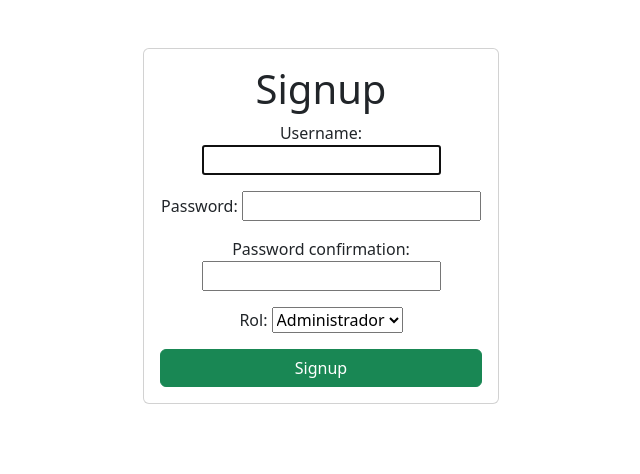
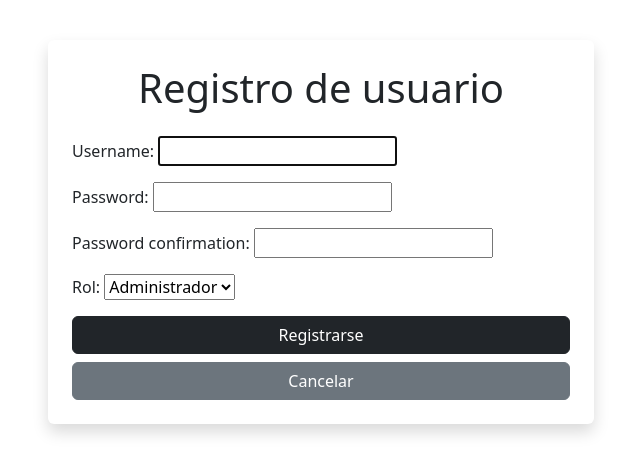
Before and after one commit to CDGuarnizoOrtiz/Plataforma-Colegio, a Django app: page /signup/ in a window 1280 px wide. Shown: the part 56-530 px from the top of the page, without its empty margins (319-959 px from the left). Run offline with Django 5.2, Linux system fonts and the light colour scheme.

Commit message:
cambio visual de login y signup

```diff
--- a/plataforma/templates/signup.html
+++ b/plataforma/templates/signup.html
@@ -1,11 +1,13 @@
 {% extends 'base.html' %}
 
 {% block content %}
-<main class="container">
-    <div class="row">
-        <div class="col-md-4 offset-md-4 mt-5">
-            <form action="{% url 'signup' %}" method="post" class="card card-body text-center">
-                <h1 class="text-center">Signup</h1>
+<main class="container mt-5">
+  <div class="row justify-content-center">
+    <div class="col-md-6">
+      <form method="POST" action="{% url 'signup' %}" class="card border-0 shadow">
+        <div class="card-body p-4">
+          <h1 class="mb-4 text-center text-dark">Registro de usuario</h1>
+
           {% csrf_token %}
           {{ form.non_field_errors }}
 
@@ -33,7 +35,11 @@
             {{ form.role.errors }}
           </div>
 
-                <button class="btn btn-success" type="submit">Signup</button>
+          <div class="d-grid gap-2 mt-3">
+            <button type="submit" class="btn btn-dark">Registrarse</button>
+            <a href="/" class="btn btn-secondary">Cancelar</a>
+          </div>
+        </div>
       </form>
     </div>
   </div>
```
Also changed, not shown: plataforma/templates/signin.html (+29 -26 lines). Lines whose indentation alone changed are shown as unchanged.
